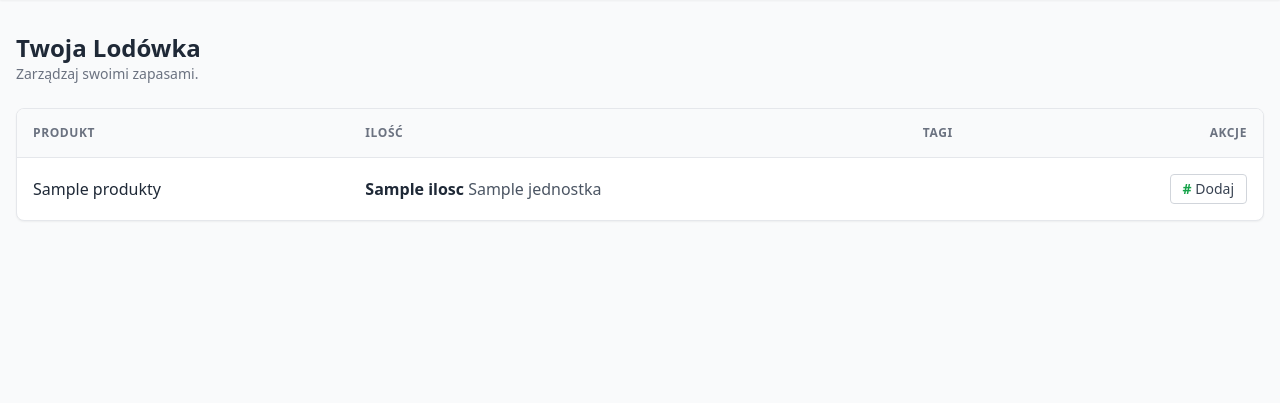
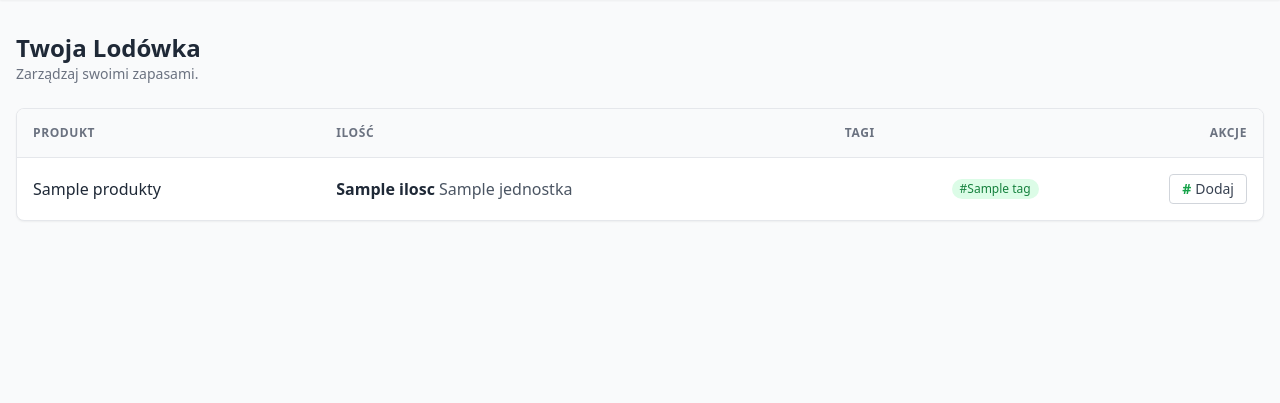
Before and after one commit to Leppniz/ZeroWaste, a Flask app: template templates/tagi.html in a window 1280 px wide. Shown: the part 60-463 px from the top of the page. Run offline with Flask 3, Linux system fonts and the light colour scheme; the template is opened without the code that fills it: most values are stand-ins (such as "Sample title", 1, 10 or a date in 2020); some libraries are stand-ins or nearby versions.

Commit message:
dodawanie tagow

```diff
--- a/app.py
+++ b/app.py
@@ -41,12 +41,40 @@ def lista_produktow():
     # Przekazanie do HTML'a
     return render_template('lista.html', produkty=lista, limit_dni=DAYS_TO_WARNING)
 
+
+#======= TAGS =========
 @app.route('/tagi')
 def tagi():
     # Pobieramy listę obiektów z Katalog
     lista = moj_katalog.getAll()
     # Przekazanie do HTML'a
     return render_template('tagi.html', produkty=lista, limit_dni=DAYS_TO_WARNING)
+@app.route("/dodaj-tag", methods=["POST"])
+def dodaj_tag():
+    produkt_id = request.form.get("produkt_id")
+    tag = request.form.get("tag", "").strip()
+
+    produkt = moj_katalog.getProduktById(produkt_id)
+
+    if produkt and tag:
+        produkt.add_tag(tag)
+        flash(f"Dodano tag: #{tag}", "success")
+
+    return redirect(request.referrer or url_for("lista_produktow"))
+
+@app.route("/usun-tag", methods=["POST"])
+def usun_tag():
+    produkt_id = request.form.get("produkt_id")
+    tag = request.form.get("tag")
+
+    produkt = moj_katalog.getProduktById(produkt_id)
+
+    if produkt and tag:
+        produkt.remove_tag(tag)
+        flash(f"Usunięto tag: #{tag}", "info")
+
+    return redirect(request.referrer or url_for("lista_produktow"))
+
 
 @app.route('/zuzyj/<id_produktu>', methods=['GET', 'POST'])
 def zuzyj_produkt_strona(id_produktu):
--- a/katalog.py
+++ b/katalog.py
@@ -60,3 +60,6 @@ class Katalog:
             if p.isFrozen == True:
                 licznik += 1
         return licznik
+
+    def get_produkty_by_tag(self, tag: str):
+        return [p for p in self._produkty if p.has_tag(tag)]
--- a/templates/tagi.html
+++ b/templates/tagi.html
@@ -40,18 +40,43 @@
                         <td class="p-4 text-gray-600">
                             <span class="font-bold text-gray-800">{{ p.ilosc }}</span> {{ p.jednostka }}
                         </td>
-
-                         <td class="p-4 text-gray-600">
+                        <td class="p-4">
+                             {% if p.tags %}
+                                <div class="flex flex-wrap gap-1 justify-end">
+                                    {% for tag in p.tags %}
+                                        <span class="text-xs bg-green-100 text-green-700 px-2 py-0.5 rounded-full">
+                                            #{{ tag }}
+                                        </span>
+                                    {% endfor %}
+                                </div>
+                            {% else %}
+                                <span class="text-gray-400 text-sm">—</span>
+                            {% endif %}
                         </td>
 
 
-                        <td class="p-4 text-right space-x-2 whitespace-nowrap">
-                            <a href="/dodaj/{{ p.id }}"
-                               class="inline-block text-sm bg-white border border-gray-300 text-gray-700 px-3 py-1 rounded hover:bg-green-50 hover:text-green-700 hover:border-green-300 transition">
-                                <span class="text-green-600 font-bold">#</span> Dodaj
-                        </a>
 
-                        </td>
+                        <td class="p-4 whitespace-nowrap text-right">
+                         <form action="{{ url_for('dodaj_tag') }}"
+          method="post"
+          class="flex justify-end items-center gap-2">
+
+        <input type="hidden" name="produkt_id" value="{{ p.id }}">
+
+        <input type="text"
+               name="tag"
+               placeholder="tag..."
+               class="hidden group-hover:block text-sm border border-gray-300 rounded px-2 py-1 w-24
+                      focus:outline-none focus:ring-1 focus:ring-green-500">
+
+        <button type="submit"
+                class="inline-flex items-center gap-1 text-sm bg-white border border-gray-300 text-gray-700
+                       px-3 py-1 rounded hover:bg-green-50 hover:text-green-700 hover:border-green-300 transition">
+            <span class="text-green-600 font-bold">#</span> Dodaj
+        </button>
+    </form>
+</td>
+
 
 
 
```
Also changed, not shown: produkt.py (+23 -0 lines).
